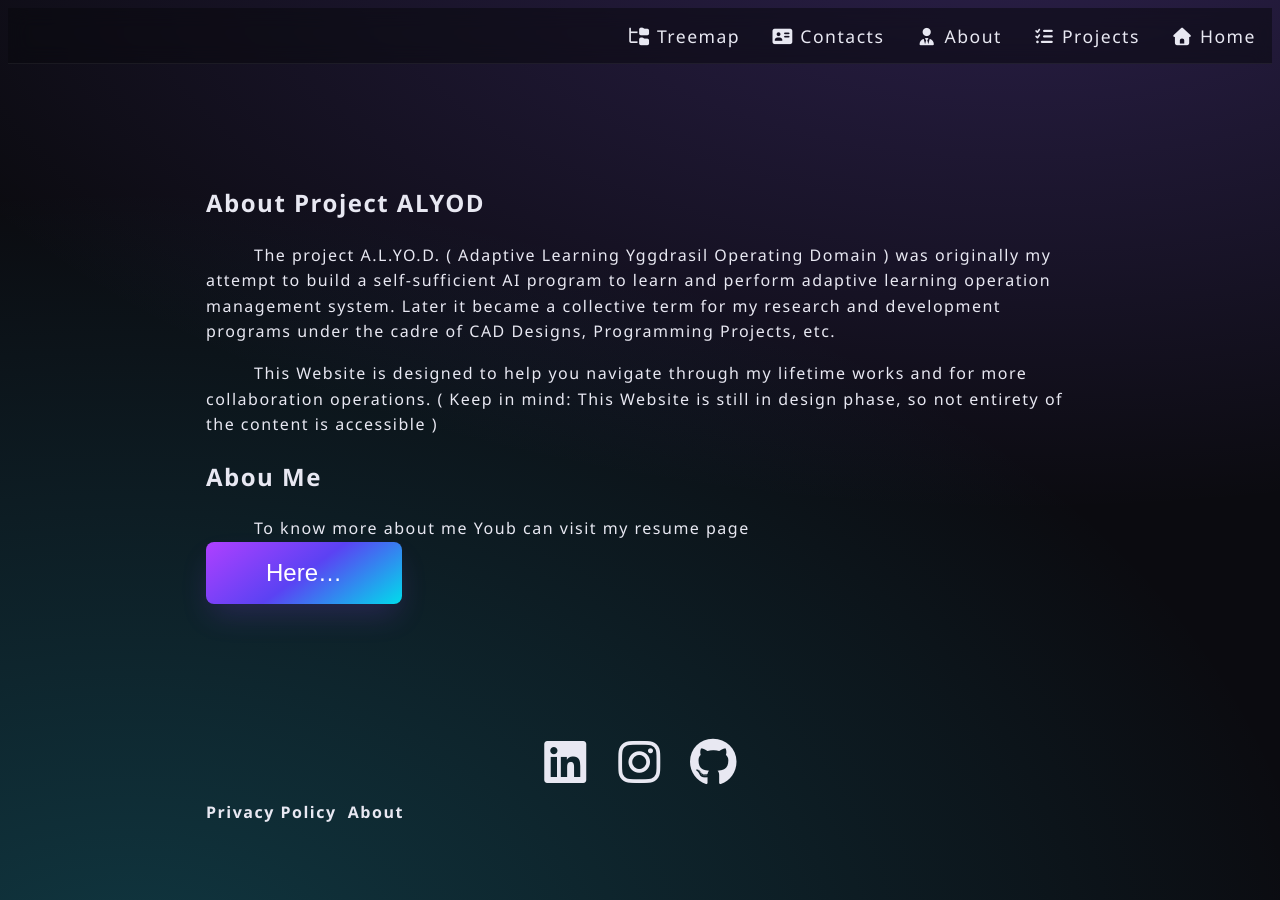
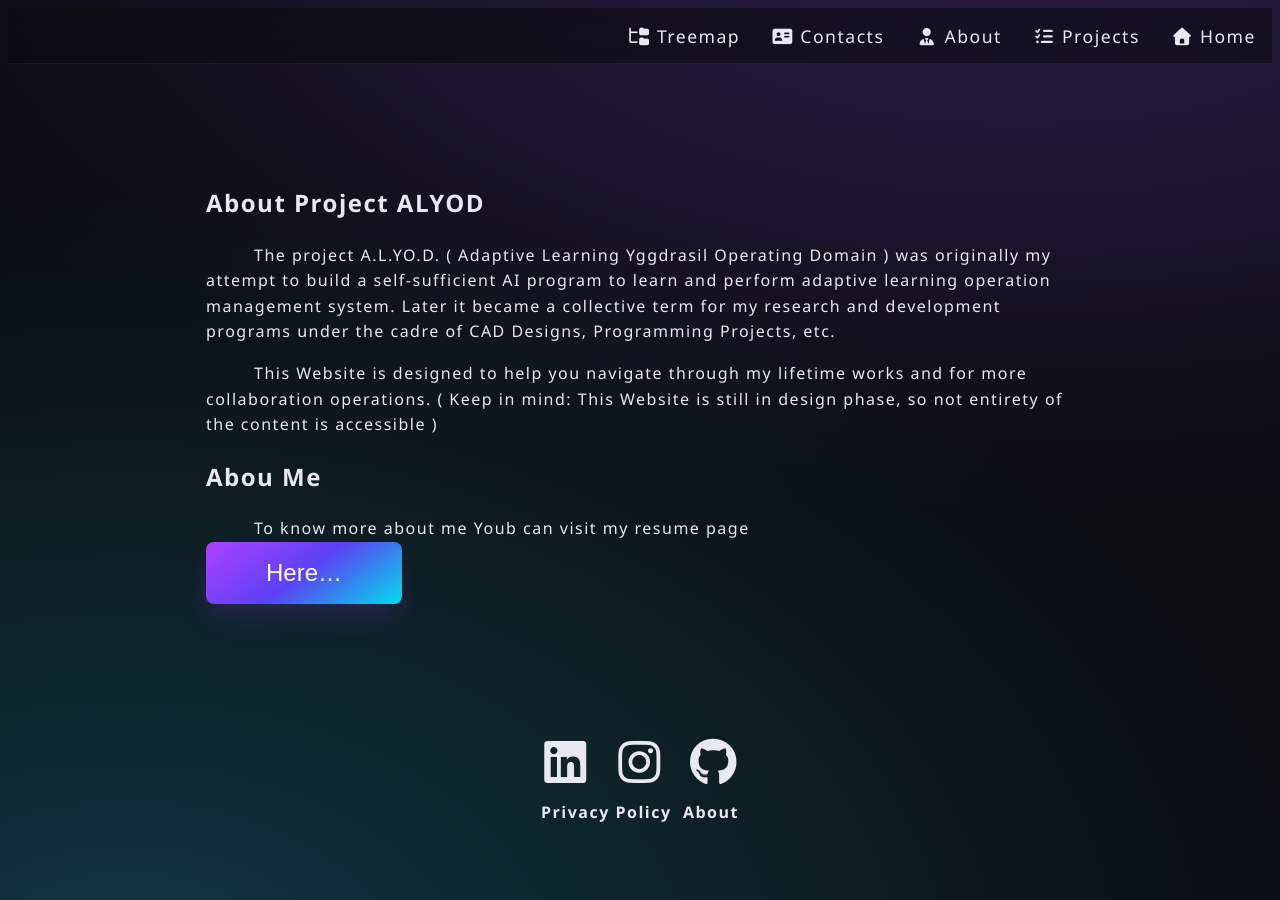
Before and after one commit to amalbenny/amalbenny.github.io, a Jekyll site: the page built from about.markdown, in a window 1280 px wide. Built offline with Jekyll 4.4.1, drawn with Linux system fonts in a browser that asks for light colours.

Commit message:
Change footer section to use 'center' class

```diff
--- a/_includes/footer.html
+++ b/_includes/footer.html
@@ -5,7 +5,7 @@
     <a href="http://instagram.com/amalb1883"><i class="fa-brands fa-instagram"></i></a>
     <a href="http://github.com/amalbenny"><i class="fa-brands fa-github"></i></a>
   </section>
-  <section style="font-weight: normal;">
+  <section class="center" style="font-weight: normal;">
     <a href="https://alyod.tech/contacts/#privacy">Privacy Policy</a>&nbsp;
     <a href="https://alyod.tech/about">About</a>
   </section>
```
